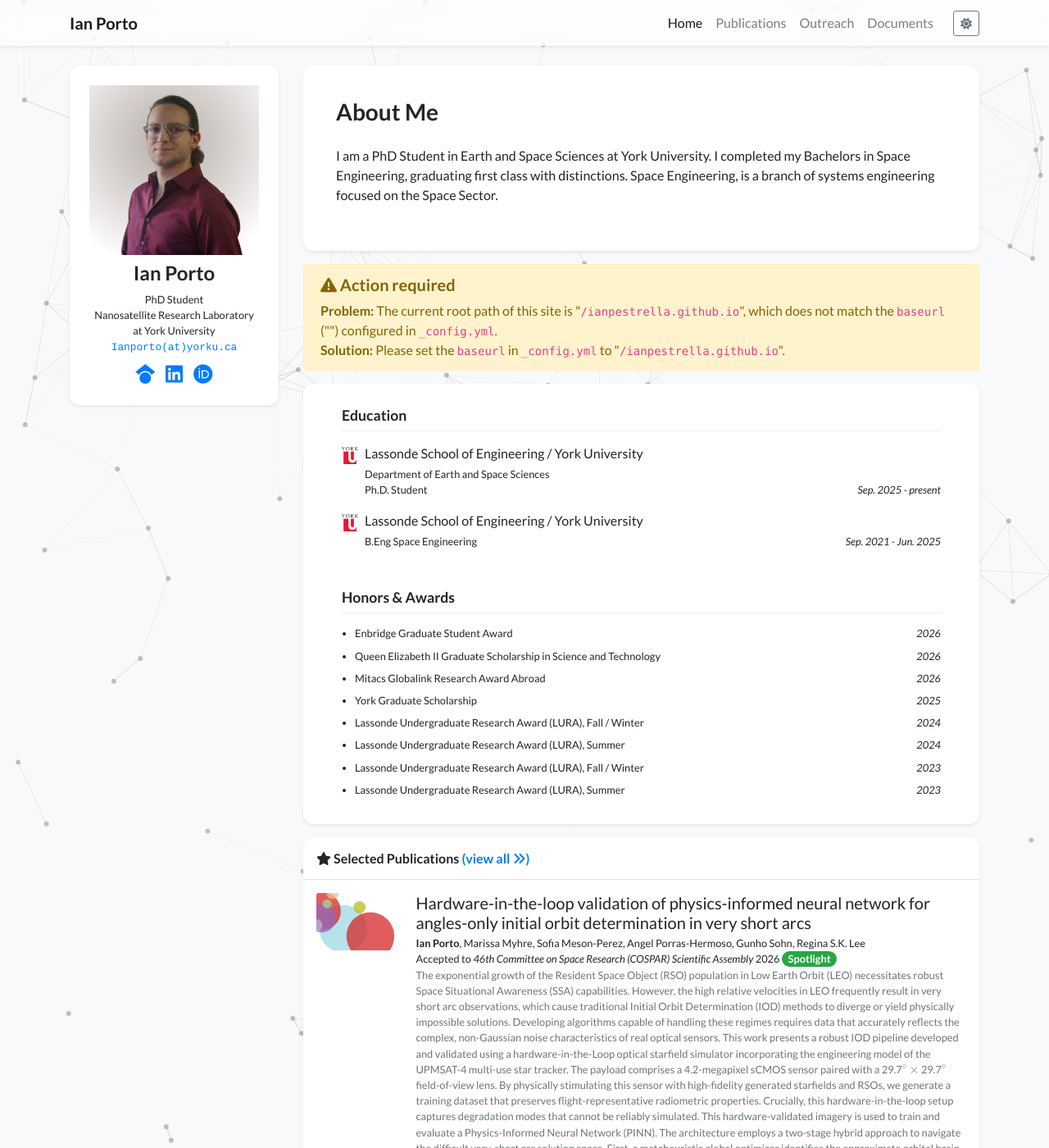
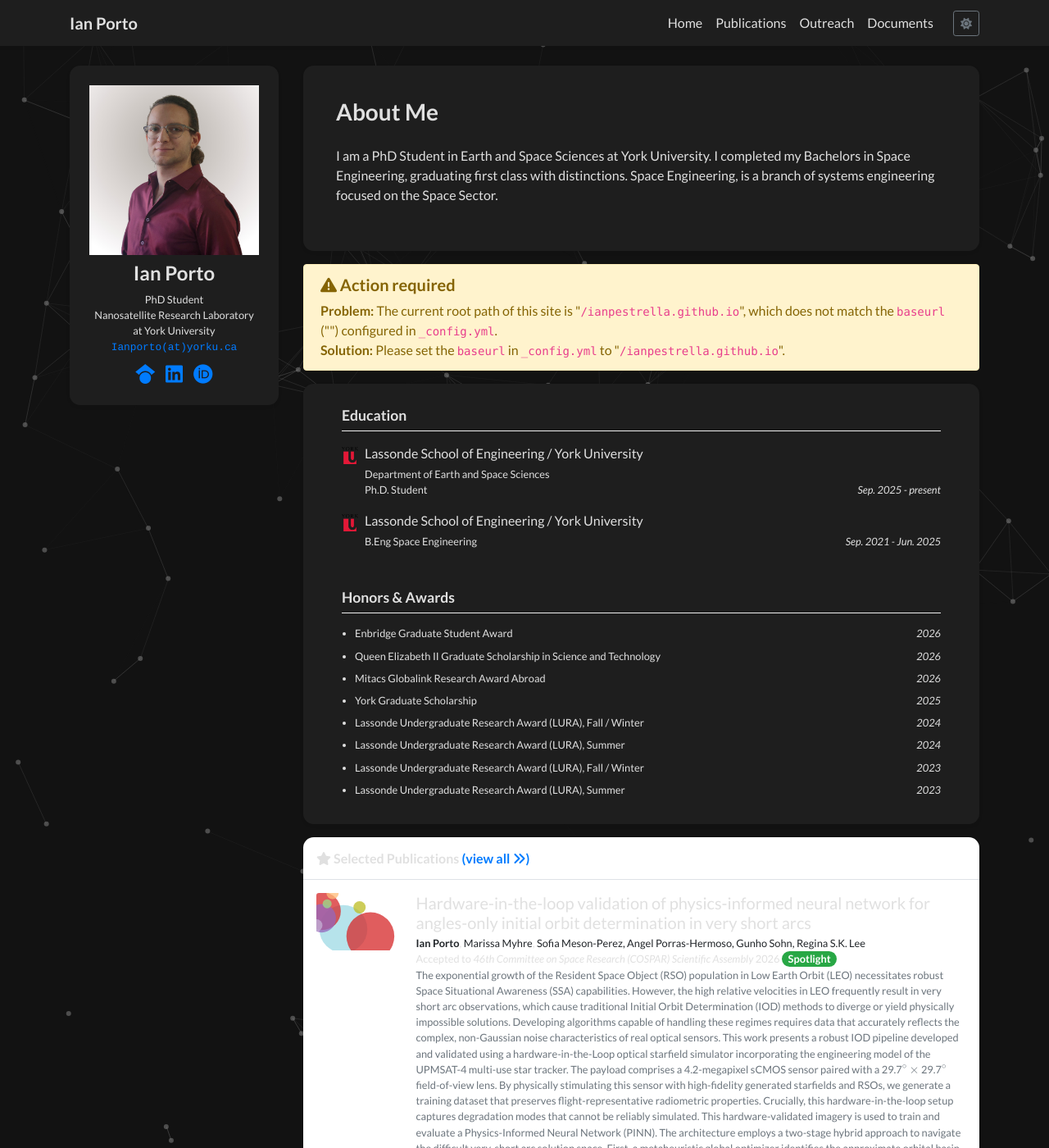
Before and after one commit to Ianpestrella/ianpestrella.github.io, a Jekyll site: the page built from index.html, in a window 1280 px wide and 1400 px high. Shown: the whole window at 82% size. Built offline with Jekyll 4.4.1, drawn with Linux system fonts in a browser that asks for light colours; nearby versions of some CDN libraries; a style sheet for code colours, icons or effects is not loaded.

Commit message:
Implement dark mode styles in global.css
Added styles for dark mode theme including background and text color adjustments.

```diff
--- a/assets/css/global.css
+++ b/assets/css/global.css
@@ -173,3 +173,36 @@ html.lang-active-zh .lang-zh {
   left: 0;
   z-index: -1;
 }
+
+/* ===== Dark Mode Overrides ===== */
+[data-theme="dark"] body {
+    background-color: #121212 !important;
+    color: #e0e0e0;
+}
+
+[data-theme="dark"] .bg-light,
+[data-theme="dark"] .card,
+[data-theme="dark"] .navbar {
+    background-color: #1e1e1e !important;
+    border-color: #333 !important;
+    color: #e0e0e0;
+}
+
+[data-theme="dark"] .card-title,
+[data-theme="dark"] .card-text,
+[data-theme="dark"] .nav-link,
+[data-theme="dark"] .navbar-brand,
+[data-theme="dark"] a.text-black {
+    color: #e0e0e0 !important;
+}
+
+/* Update particles background color for dark mode */
+[data-theme="dark"] #particles-js {
+    background-color: #121212 !important;
+}
+
+/* Ensure hovered links stay readable */
+[data-theme="dark"] a.text-black:hover,
+[data-theme="dark"] a.text-black:active {
+    color: #90caf9 !important;
+}
```
